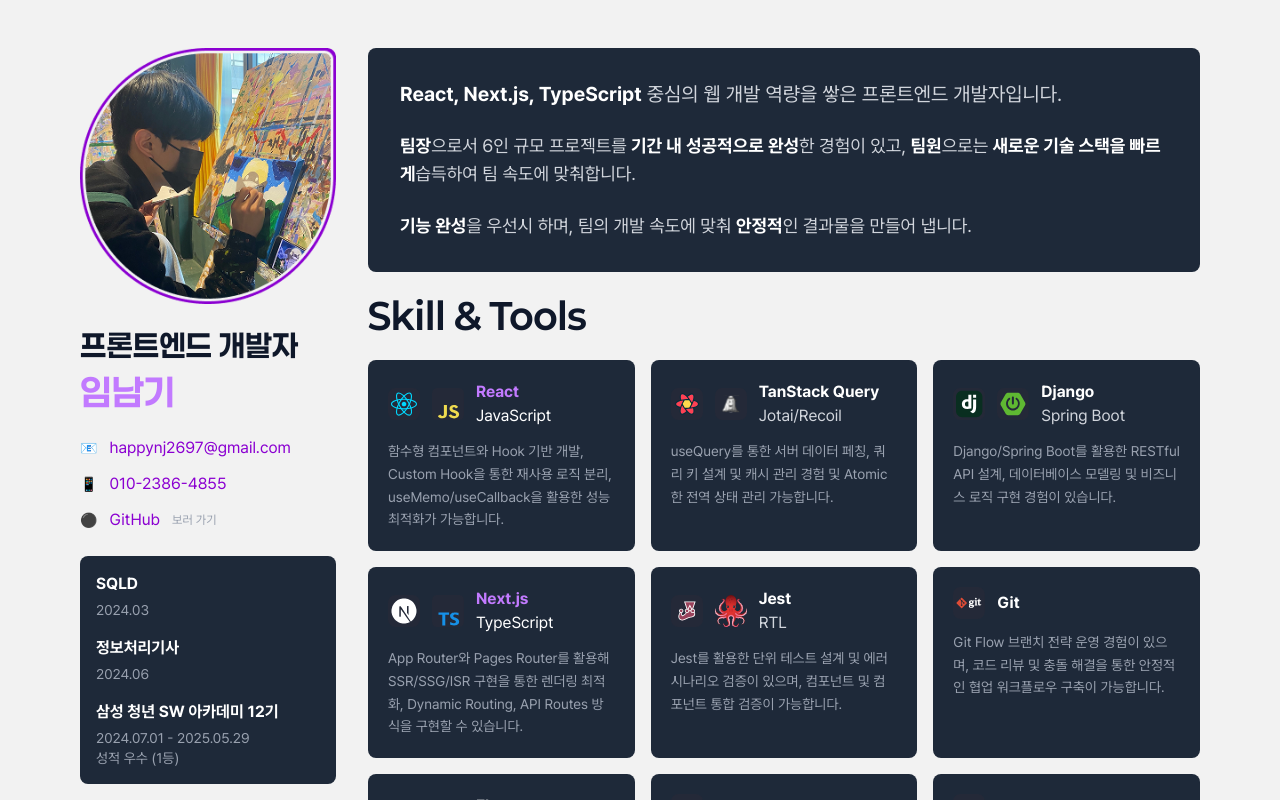
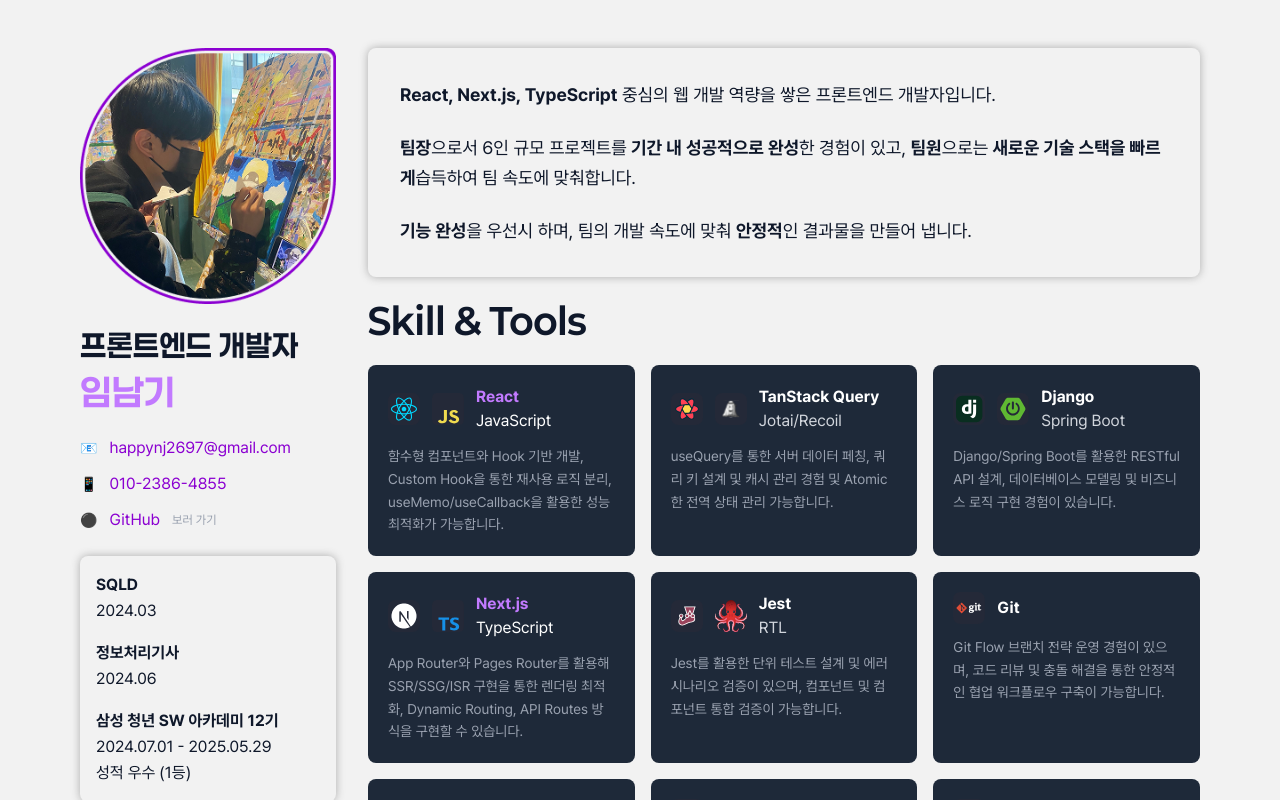
Before and after one commit to namgi2386/portfolio-site, a Next.js app in the folder portfolio-project/: page / in a window 1280 px wide. Shown: the part 880-1680 px from the top of the page. Built offline with nearby package versions, Linux system fonts and the light colour scheme; no server answers.

Commit message:
Refactor: 디자인 일관성 수정

```diff
--- a/portfolio-project/src/app/globals.css
+++ b/portfolio-project/src/app/globals.css
@@ -57,19 +57,21 @@
   src: url('/fonts/GmarketSansTTF/GmarketSansTTFBold.ttf') format('truetype');
 }
 
+@variant dark (&:where(.dark, .dark *));
+
 /* 기본색상 설정 */
 :root {
   --background: #f2f2f2;
   --foreground: #0f182a;
 }
 
-/* 다크모드 설정 - media query 대신 class 사용 */
+/* 다크모드 설정 */
 .dark {
   --background: #0f182a;
   --foreground: #f2f2f2;
 }
 
-/* 시스템 설정 따르기 (선택사항) */
+/* 시스템 설정 따르기 */
 @media (prefers-color-scheme: dark) {
   :root:not(.light) {
     --background: #0f182a;
@@ -122,3 +124,8 @@
 @utility font-gmarket {
   font-family: var(--font-gmarket);
 }
+
+/* globals.css에 추가 */
+@utility shadow-custom {
+  box-shadow: 0 0 0.5rem 0 rgba(68, 68, 68, 0.4);
+}
--- /dev/null
+++ b/portfolio-project/src/shared/ui/SectionBox.tsx
@@ -0,0 +1,21 @@
+import { ReactNode } from 'react';
+
+interface Props {
+  children: ReactNode;
+  className?: string;
+}
+interface BoldProps {
+  children: ReactNode;
+}
+
+export function Bold({ children }: BoldProps) {
+  return <span className="font-bold text-foreground">{children}</span>;
+}
+
+export default function SectionBox({ children, className = '' }: Props) {
+  return <div className={`bg-no0 dark:bg-no2 shadow-custom dark:shadow-none rounded-lg p-6 md:p-8 text-no1 dark:text-no3 leading-relaxed text-base md:text-lg ${className}`}>{children}</div>;
+}
+
+export function SectionBoxSmall({ children, className = '' }: Props) {
+  return <div className={`bg-no0 dark:bg-no2 shadow-custom dark:shadow-none rounded-lg p-3 md:p-4 text-no1 dark:text-no3 leading-relaxed text-sm lg:text-base ${className}`}>{children}</div>;
+}
--- a/portfolio-project/src/widgets/profile-section.tsx
+++ b/portfolio-project/src/widgets/profile-section.tsx
@@ -1,3 +1,4 @@
+import SectionBox, { Bold, SectionBoxSmall } from '@/shared/ui/SectionBox';
 import Image from 'next/image';
 
 export default function ProfileSection() {
@@ -39,21 +40,19 @@
               </div>
 
               {/* 경력 정보 */}
-              <div className="bg-gray-800 rounded-lg p-3 lg:p-4 space-y-3 lg:space-y-4">
-                <div>
-                  <h4 className="font-bold text-white mb-1 text-sm lg:text-base">SQLD</h4>
-                  <p className="text-xs lg:text-sm text-gray-400">2024.03</p>
+              <SectionBoxSmall>
+                <div className="space-y-3 lg:space-y-4">
+                  <Bold>SQLD</Bold>
+                  <p>2024.03</p>
+                  <Bold>정보처리기사</Bold>
+                  <p>2024.06</p>
+                  <Bold>삼성 청년 SW 아카데미 12기</Bold>
+                  <div>
+                    <p>2024.07.01 - 2025.05.29</p>
+                    <p>성적 우수 (1등)</p>
+                  </div>
                 </div>
-                <div>
-                  <h4 className="font-bold text-white mb-1 text-sm lg:text-base">정보처리기사</h4>
-                  <p className="text-xs lg:text-sm text-gray-400">2024.06</p>
-                </div>
-                <div>
-                  <h4 className="font-bold text-white mb-1 text-sm lg:text-base">삼성 청년 SW 아카데미 12기</h4>
-                  <p className="text-xs lg:text-sm text-gray-400">2024.07.01 - 2025.05.29</p>
-                  <p className="text-xs lg:text-sm text-gray-400">성적 우수 (1등)</p>
-                </div>
-              </div>
+              </SectionBoxSmall>
             </div>
           </div>
         </div>
@@ -61,24 +60,22 @@
         {/* 오른쪽: 자기소개 */}
         <div className="lg:col-span-9 space-y-6">
           {/* 나머지 코드는 동일 */}
-          <div className="bg-gray-800 rounded-lg p-6 md:p-8 ">
-            <div className="space-y-6 text-gray-300 leading-relaxed">
-              <p className="text-lg md:text-xl">
-                <span className="font-bold text-white">React, Next.js, TypeScript</span> 중심의 웹 개발 역량을 쌓은 프론트엔드 개발자입니다.
-              </p>
-
-              <p className="text-base md:text-lg">
-                <span className="font-bold text-white">팀장</span>으로서 6인 규모 프로젝트를
-                <span className="font-bold text-white"> 기간 내 성공적으로 완성</span>한 경험이 있고, <span className="font-bold text-white">팀원</span>으로는
-                <span className="font-bold text-white"> 새로운 기술 스택을 빠르게</span>
+          <SectionBox>
+            <div className="space-y-6">
+              <div>
+                <Bold>React, Next.js, TypeScript</Bold> 중심의 웹 개발 역량을 쌓은 프론트엔드 개발자입니다.
+              </div>
+              <div>
+                <Bold>팀장</Bold>으로서 6인 규모 프로젝트를
+                <Bold> 기간 내 성공적으로 완성</Bold>한 경험이 있고, <Bold>팀원</Bold>으로는
+                <Bold> 새로운 기술 스택을 빠르게</Bold>
                 습득하여 팀 속도에 맞춰합니다.
-              </p>
-
-              <p className="text-base md:text-lg">
-                <span className="font-bold text-white">기능 완성</span>을 우선시 하며, 팀의 개발 속도에 맞춰 <span className="font-bold text-white">안정적</span>인 결과물을 만들어 냅니다.
-              </p>
+              </div>
+              <div>
+                <Bold>기능 완성</Bold>을 우선시 하며, 팀의 개발 속도에 맞춰 <Bold>안정적</Bold>인 결과물을 만들어 냅니다.
+              </div>
             </div>
-          </div>
+          </SectionBox>
 
           <div className="space-y-6 ">
             <h2 className="font-paperlogy text-3xl md:text-4xl font-bold text-foreground">Skill & Tools</h2>
```
